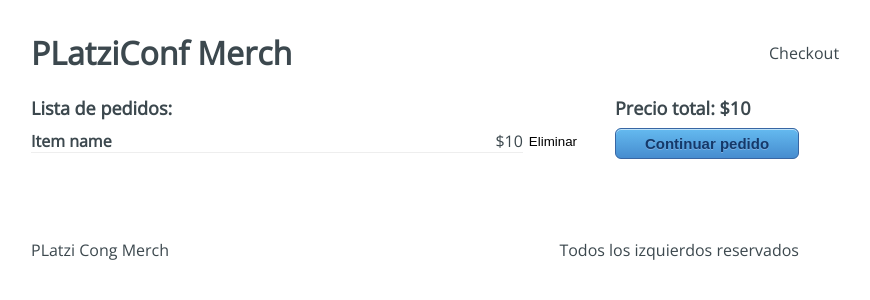
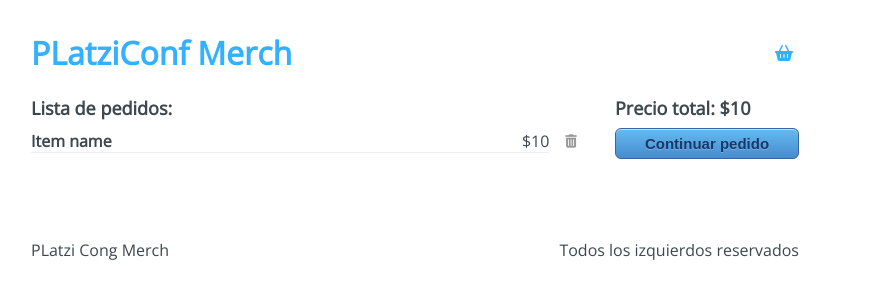
Before and after one commit to CodeJasper/Shop_test, a React app: page /checkout in a window 1280 px wide. Shown: the top 300 px of the page, without its empty margins (225-1095 px from the left). Built offline with nearby package versions, Linux system fonts and the light colour scheme.

Commit message:
add link router and font awesome icons

```diff
--- a/public/index.html
+++ b/public/index.html
@@ -5,6 +5,7 @@
   <meta http-equiv="X-UA-Compatible" content="IE=edge">
   <meta name="viewport" content="width=device-width, initial-scale=1.0">
   <title>Document</title>
+  <script src="https://kit.fontawesome.com/0799abff2b.js" crossorigin="anonymous"></script>
 </head>
 <body>
   <div id="app"></div>
--- a/src/components/Header.jsx
+++ b/src/components/Header.jsx
@@ -1,12 +1,19 @@
 import React from 'react';
+import { Link } from 'react-router-dom';
 import "../styles/components/Header.css";
 
 export default function Header(){
   return(
     <div className='Header'>
-      <h1 className='Header-title'>PLatziConf Merch</h1>
+      <h1 className='Header-title'>
+        <Link to="/">
+          PLatziConf Merch
+        </Link>
+      </h1>
       <div className="Header-checkout">
-        Checkout
+        <Link to="/checkout">
+          <i className='fas fa-shopping-basket'/>
+        </Link>
       </div>
     </div>
   )
--- a/src/containers/Checkout.jsx
+++ b/src/containers/Checkout.jsx
@@ -1,4 +1,5 @@
 import React from 'react';
+import { Link } from 'react-router-dom';
 import '../styles/components/Checkout.css';
 
 export default function Checkout(){
@@ -11,12 +12,16 @@
             <h4>Item name</h4>
             <span>$10</span>
           </div>
-          <button type="button">Eliminar</button>
+          <button type="button">
+            <i className='fas fa-trash-alt'/>
+          </button>
         </div>
       </div>
       <div className="Checkout-sidebar">
         <h3>Precio total: $10</h3>
-        <button type='button'>Continuar pedido</button>
+        <Link to="/checkout/information">
+          <button type='button'>Continuar pedido</button>
+        </Link>
       </div>
     </div>
   )
--- a/src/containers/Information.jsx
+++ b/src/containers/Information.jsx
@@ -1,4 +1,5 @@
 import React from 'react';
+import { Link } from 'react-router-dom';
 import '../styles/components/Information.css';
 
 export default function Information(){
@@ -26,7 +27,9 @@
             Regresar
           </div>
           <div className="Information-next">
-            Pagar
+            <Link to="/checkout/payment">
+              Pagar
+            </Link>
           </div>
         </div>
       </div>
```
